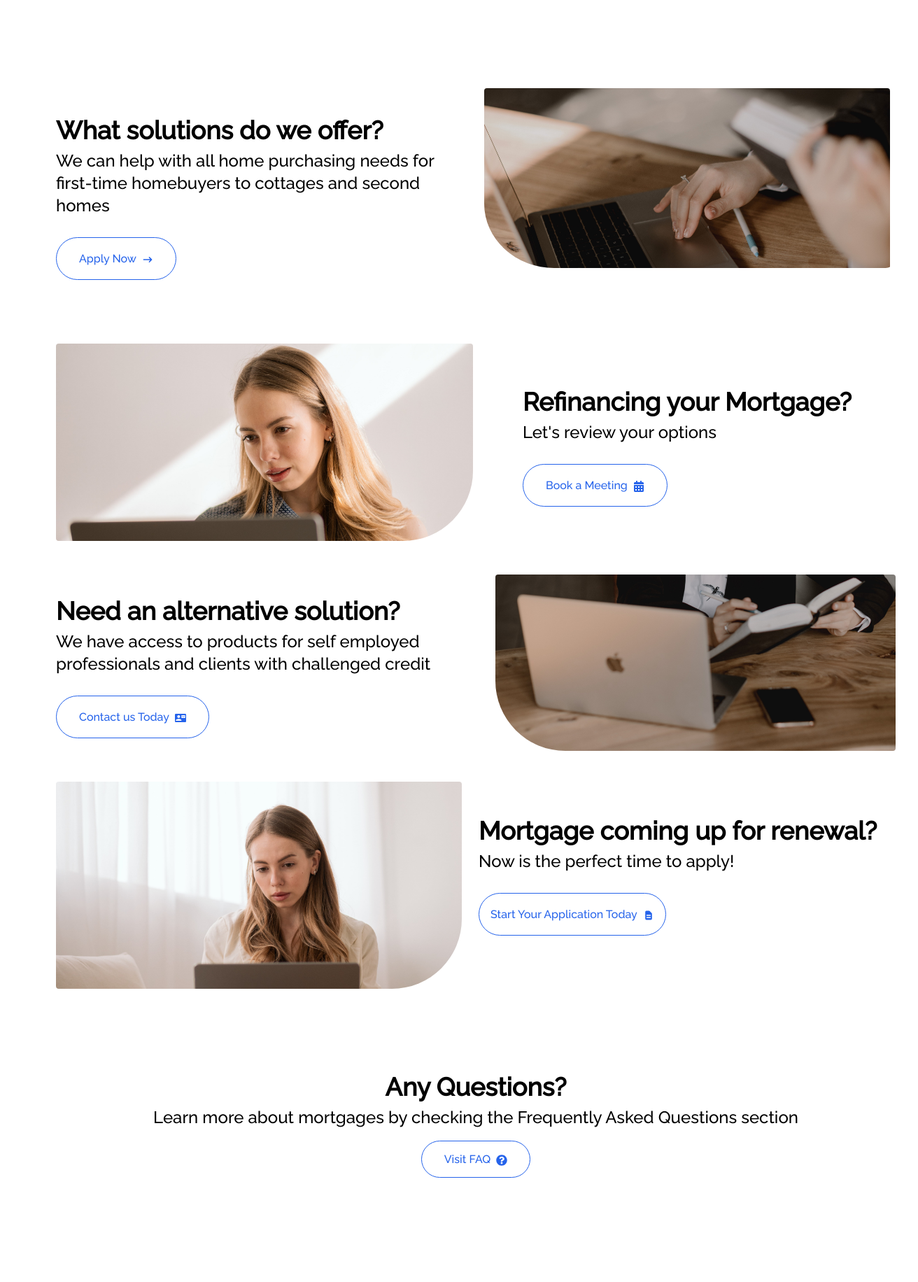
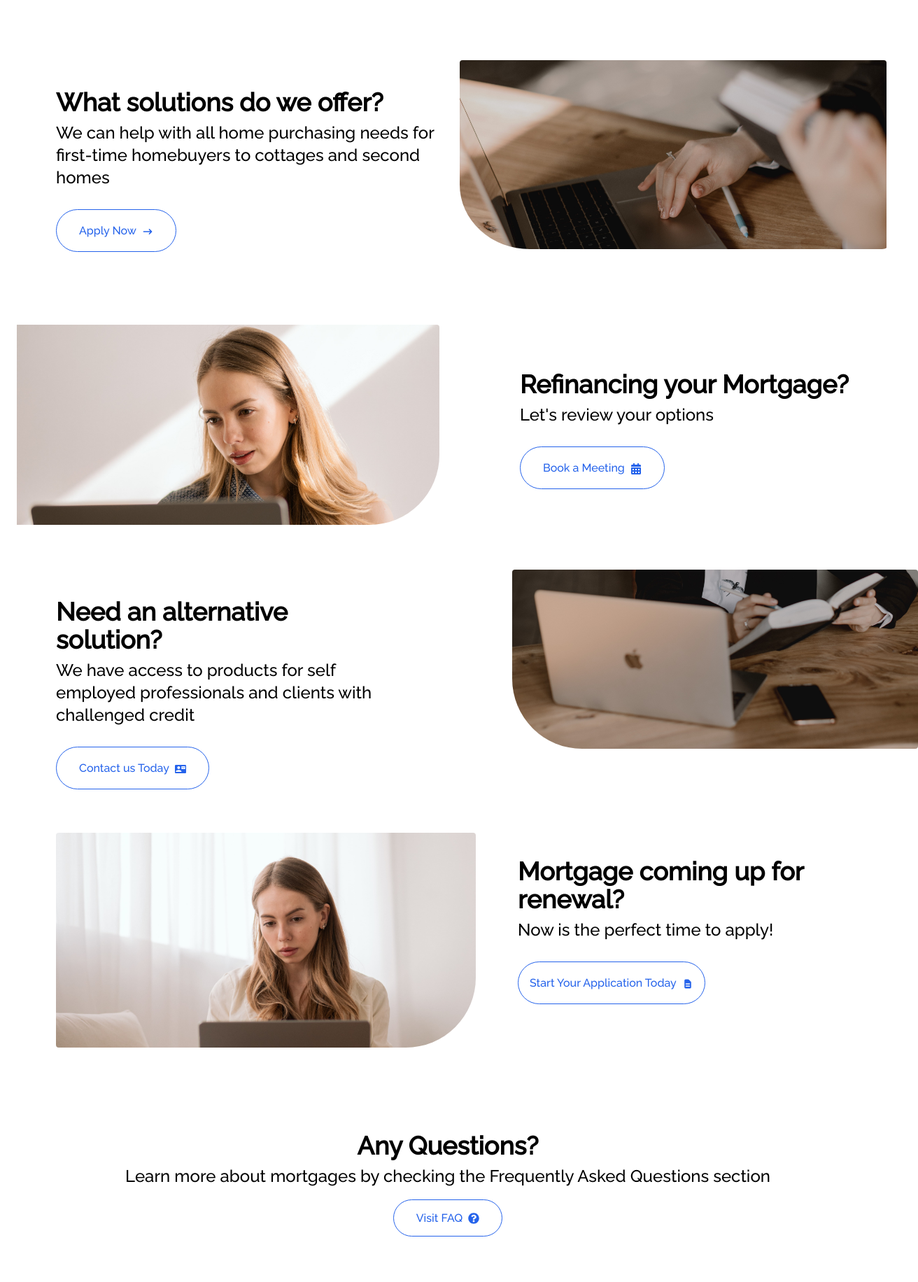
Before and after one commit to KyleRomanos/anastasiia, a React (Create React App) app: page / in a window 1280 px wide. Shown: the part 674-2506 px from the top of the page at 70% size, 1312 px wide, since content can reach past the window. Built offline with nearby package versions, Linux system fonts and the light colour scheme.

Commit message:
updated spacing

```diff
--- a/src/App.js
+++ b/src/App.js
@@ -30,7 +30,7 @@ function App() {
       </Helmet>
      <Navbar />
      <Home />
-     <Solutions />
+     {/* <Solutions /> */}
      <Resources />
     <Contact />
 
--- a/src/components/Home.jsx
+++ b/src/components/Home.jsx
@@ -1,6 +1,14 @@
 import React from 'react'
 import { HiArrowNarrowRight } from 'react-icons/hi'
-
+// import { HiArrowNarrowRight } from 'react-icons/hi'
+import {Link} from 'react-scroll';
+import { FaQuestionCircle, FaCalendarAlt } from 'react-icons/fa'
+import { HiDocumentText } from 'react-icons/hi'
+import { MdContactMail } from 'react-icons/md'
+import SolutionsPic1 from "../assets/picture2.png";
+import SolutionsPic2 from "../assets/picture3.png";
+import SolutionsPic3 from "../assets/picture4.png";
+import SolutionsPic5 from "../assets/picture5.png";
 import HomePic from "../assets/picture1.png";
 
 const Home = () => {
@@ -9,9 +17,9 @@ const Home = () => {
 
         <div className="grid sm:grid-cols-2 md:grid-cols-2 gap-2">
         {/* <ul className='align-middle font-bold'> */}
-            <span id="resource-id" className='my-2 align-middle p-2'>
-            <div id="home_main" className="lg:flex-1 lg:my-auto px-2 mx-auto lg:pl-8 sm:mx-8 ">
-                <h3 id="home_h4" className="lg:text-4xl sm:text-2xl font-bold text-[#000000] mx-auto md:pt-36">Get a Better Mortgage</h3>
+            <span id="resource-id" className='my-2 align-middle px-4'>
+            <div id="home_main" className="lg:flex-1 lg:my-auto px-2 mx-auto lg:px-8 sm:mx-8 ">
+                <h3 id="home_h4" className="lg:text-4xl sm:text-2xl font-semibold text-[#000000] mx-auto md:pt-36">Get a Better Mortgage</h3>
                 <p id="home_p" className="text-[#000000] lg:text-2xl lg:font-semibold lg:pb-1 lg:my-2 max-w-[1400px]">Are you looking to purchase, renew, refinance, or consolidate debt?</p>
                 <p id="home_p-chat" className="text-[#000000] pb-8 lg:text-2xl lg:my-2 max-w-[600px]">Let’s have a chat today!</p>
               <div className="btn-container">
@@ -30,13 +38,131 @@ const Home = () => {
               <img id="home_pic" className="rounded-bl-[200px] lg:w-[580px] lg:-mt-12 pb-2 mx-auto" src={HomePic} alt="logo"/>
             </span>
             </span>
+            <span id="resource-id" className='lg:pt-20 lg:pl-20 align-middle w-full'>
+          <div id="solutions_main" className="lg:flex-1 lg:my-auto mx-auto">
+       <h3 id="home_h4" className="lg:text-4xl font-bold text-[#000000] mx-auto">What solutions do we offer?</h3>
+         <p id="home_p" className="text-[#000000] lg:text-2xl pb-2 lg:my-2">We can help with all home purchasing needs for first-time homebuyers to cottages and second homes</p>
+
+     <div className="btn-container pt-8 pb-4">
+     <a id="consult_btn" href="https://velocity.newton.ca/sso/public.php?sc=1ljh3pwduz0d4" class="button" className="bg-transparent hover:bg-blue-600 text-blue-600 hover:text-white px-8 py-5 mb-2  border border-blue-600 hover:border-transparent duration-300 rounded-full">
+           Apply Now
+             <span className="group-hover:rotate-90 duration-300">
+             <HiArrowNarrowRight className="ml-2 display: inline-block" />
+
+            </span>
+
+             </a>
+        </div>
+    </div>
+              </span>
+
+
+            <span id="resource-id" className='my-2 align-middle lg:pt-8'>
+            <span className="lg:flex-1">
+              <img id="home_pic" className="rounded rounded-br-[10px] rounded-bl-[100px] lg:w-[610px] pb-2 mx-auto" src={SolutionsPic3} alt="logo"/>
+            </span>
+            </span>
+            <span id="resource-id" className='my-2 lg:mt-20 pt-1 align-middle'>
+
+          <span className="className=lg:flex-1">
+     <img id="home_pic-2" className="rounded rounded-br-[100px] lg:w-[620px] lg:pl-4 mx-auto" src={SolutionsPic2} alt="logo"/>
+     </span>
+              </span>
+
+        <div id="solutions_main" className="lg:flex-1 lg:pt-12 sm:pt-4 lg:my-auto lg:pl-8 mx-auto">
+
+        <h3 id="home_h4" className="lg:text-4xl font-bold text-[#000000] mx-auto md:pt-10">Refinancing your Mortgage?</h3>
+         <p id="home_p2" className="text-[#000000] lg:text-2xl pb-2 lg:my-2 max-w[600px]">Let's review your options</p>
+
+     <div className="btn-container pt-8 pb-4">
+    <a id="consult_btn" href="https://go.oncehub.com/AnastasiiaFedorova" class="button" className="bg-transparent hover:bg-blue-600 text-blue-600 hover:text-white px-8 py-5 mb-2  border border-blue-600 hover:border-transparent duration-300 rounded-full">
+             Book a Meeting
+             <span className="group-hover:rotate-90 duration-300">
+             <FaCalendarAlt className="ml-2 display: inline-block" />
+
+            </span>
+
+            </a>
+    </div>
+
+
+              </div>
+
+              <span id="resource-id" className='my-2 md:pt-14 lg:px-20 lg:align-middle lg:pt-20'>
+              <div id="solutions_main" className="lg:flex-1 lg:my-auto">
+       <h3 id="home_h4" className="lg:text-4xl font-bold text-[#000000] mx-auto">Need an alternative solution?</h3>
+         <p id="home_p2" className="text-[#000000] lg:text-2xl pb-2 lg:my-2 max-w[600px]">
+We have access to
+products for self employed professionals and clients with challenged credit
+</p>
+
+     <div className="btn-container pt-8 pb-1 lg:mb-12">
+     <Link to="contact" smooth={true} duration={500} Contactclass="button" className="bg-transparent hover:bg-blue-600 text-blue-600 hover:text-white px-8 py-5 mb-2  border border-blue-600 hover:border-transparent duration-300 rounded-full">
+           Contact us Today
+             <span className="group-hover:rotate-90 duration-300">
+             <MdContactMail className="ml-2 display: inline-block" />
+
+            </span>
+
+          </Link>
+        </div>
+    </div>
+              </span>
+
+              <span id="resource-id" className='align-middle lg:pt-12 lg:pl-6 rounded hover:border-blue-600 duration-300'>
+              <span className="lg:flex-1">
+           <img id="home_pic-1" className="rounded rounded-bl-[100px] lg:w-[580px] lg:pb-18 lg:ml-16" src={SolutionsPic1} alt="logo"/>
+              </span>
+              </span>
+
+              <span id="resource-id" className='my-2 pt-1 align-middle'>
+
+<span className="className=lg:flex-1">
+<img id="home_pic-2" className="rounded rounded-br-[100px] lg:w-[600px] lg:ml-20" src={SolutionsPic5} alt="logo"/>
+</span>
+    </span>
+
+    <div id="solutions_main" className="lg:flex-1 lg:pt-2 md:pt-8 pb-4 lg:my-auto lg:pl-24">
+<h3 id="home_h4-r" className="lg:text-4xl font-bold text-[#000000] mx-auto">Mortgage coming up for
+renewal?</h3>
+<p id="home_p2" className="text-[#000000] lg:text-2xl pb-2 lg:my-2 max-w[600px]">Now is the perfect time to apply!</p>
+<div className="btn-container pt-8 pb-8">
+<a id="consult_btn" href="https://velocity.newton.ca/sso/public.php?sc=1ljh3pwduz0d4" class="button" className="bg-transparent hover:bg-blue-600 text-blue-600 hover:text-white px-4 py-5 mb-2  border border-blue-600 hover:border-transparent duration-300 rounded-full">
+   Start Your Application Today
+   <span className="group-hover:rotate-90 duration-300">
+   <HiDocumentText className="ml-2 display: inline-block" />
+
+  </span>
+
+  </a>
+</div>
+
+
+    </div>
+
+      </div>
+
+      <div div id="solutions_bottom" className="lg:flex-1 lg:my-auto mx-auto text-center align-middle">
+     <h1 className="lg:text-4xl font-bold text-[#000000] pb-2 mx-auto lg:pt-28" >Any Questions?</h1>    <p className='lg:text-2xl'>Learn more about mortgages by checking the Frequently Asked Questions section</p>
+
+     <div className="btn-container pt-8 pb-20">
+     <Link to="resources" smooth={true} duration={500} class="button" className="bg-transparent hover:bg-blue-600 text-blue-600 hover:text-white px-8 py-4 mb-2  border border-blue-600 hover:border-transparent duration-300 rounded-full">
+            Visit FAQ
+             <span className="group-hover:rotate-90 duration-300">
+             <FaQuestionCircle className="ml-2 display: inline-block" />
+
+             </span>
+
+             </Link>
+             </div>
+     </div>
 
 
 
-            {/* </ul> */}
+
             </div>
 
-    </div>
+    // </div>
   )
 }
 
```
